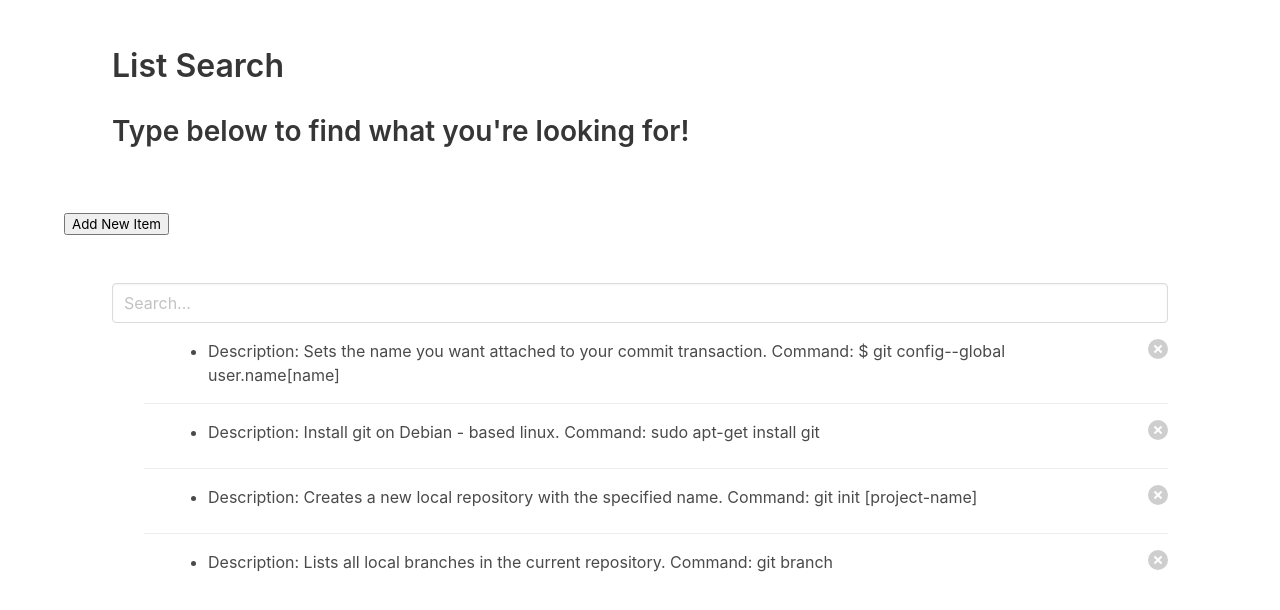
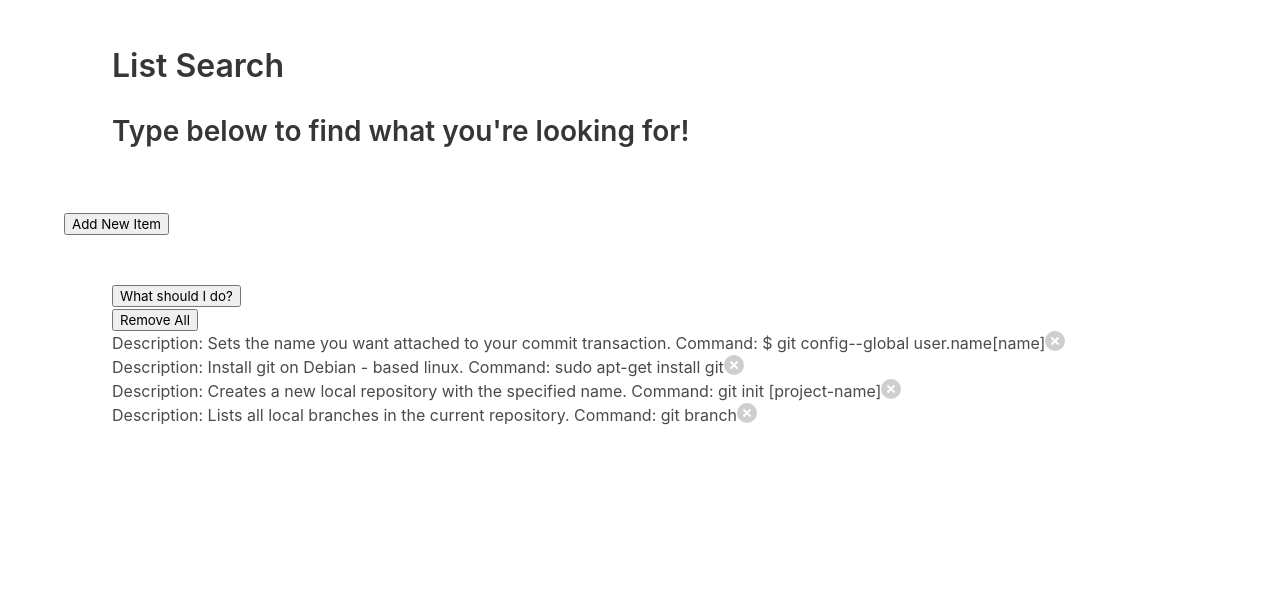
Before and after one commit to coop741/Indecision-App, a React (Create React App) app: page / in a window 1280 px wide. Shown: the top 610 px of the page. Built offline with nearby package versions, Linux system fonts and the light colour scheme.

Commit message:
added lifecycle methods to app.js

```diff
--- a/src/App.js
+++ b/src/App.js
@@ -21,6 +21,14 @@ class App extends Component {
     this.state = {
       options: props.options
     };
+  }
+
+  componentDidMount() {
+    console.log("componenetDidMount")
+  }
+
+  componentDidUpdate() {
+    console.log("componentDidUpdate!")
   }
 
   handleDeleteOptions() {
@@ -73,8 +81,8 @@ class App extends Component {
           </section>
             <AddOption handleAddOption={this.handleAddOption} />
           <section className="section">
-            <List items={this.state.options} delete={this.handleDeleteOption} />
-            {/* <Action
+            {/* <List items={this.state.options} delete={this.handleDeleteOption} /> */}
+            <Action
               hasOptions={this.state.options.length > 0}
               handlePick={this.handlePick}
             />
@@ -82,7 +90,7 @@ class App extends Component {
               options={this.state.options}
               handleDeleteOptions={this.handleDeleteOptions}
               handleDeleteOption={this.handleDeleteOption}
-            /> */}
+            />
           </section>
         </div>
       </div>
```
